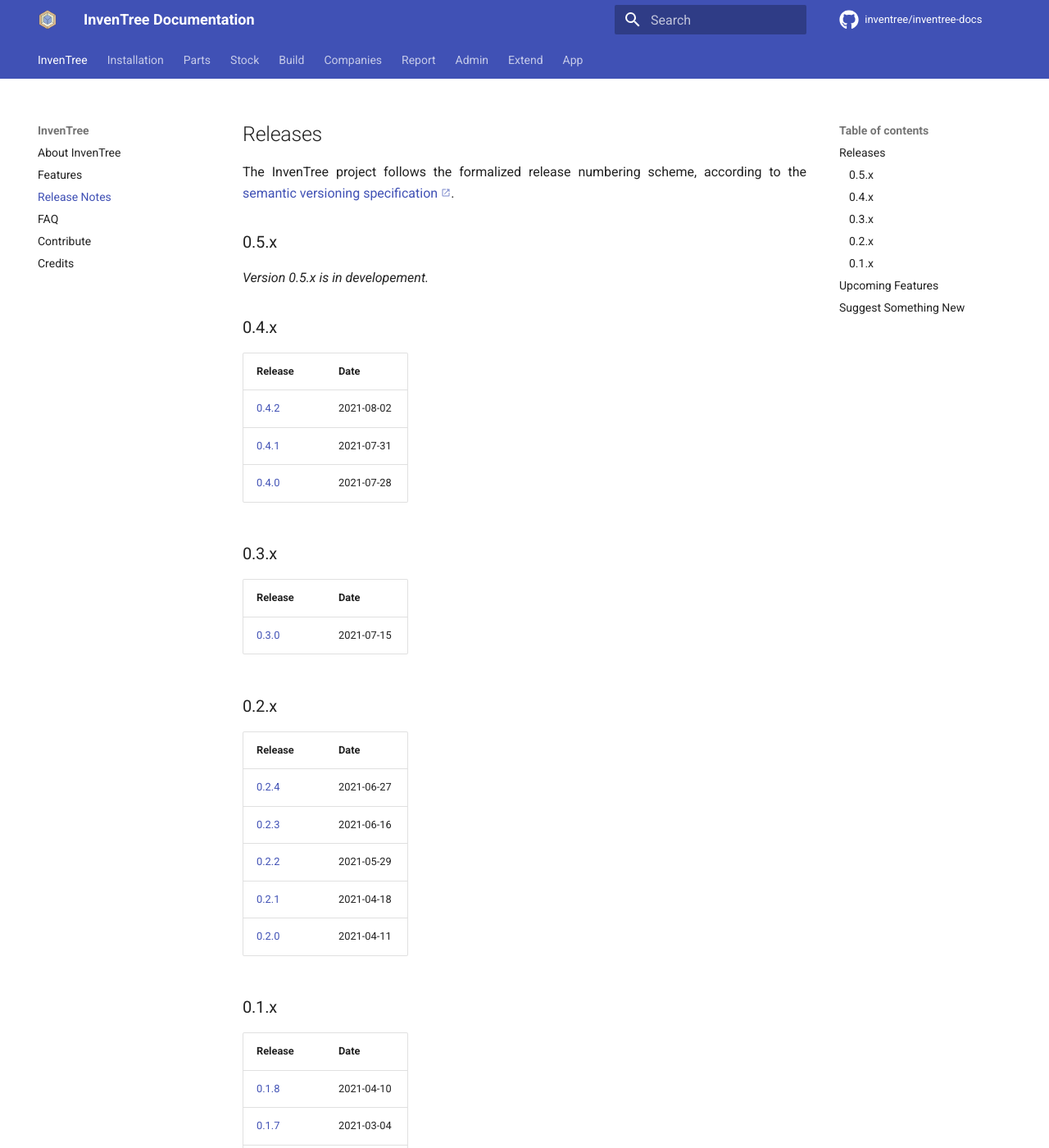
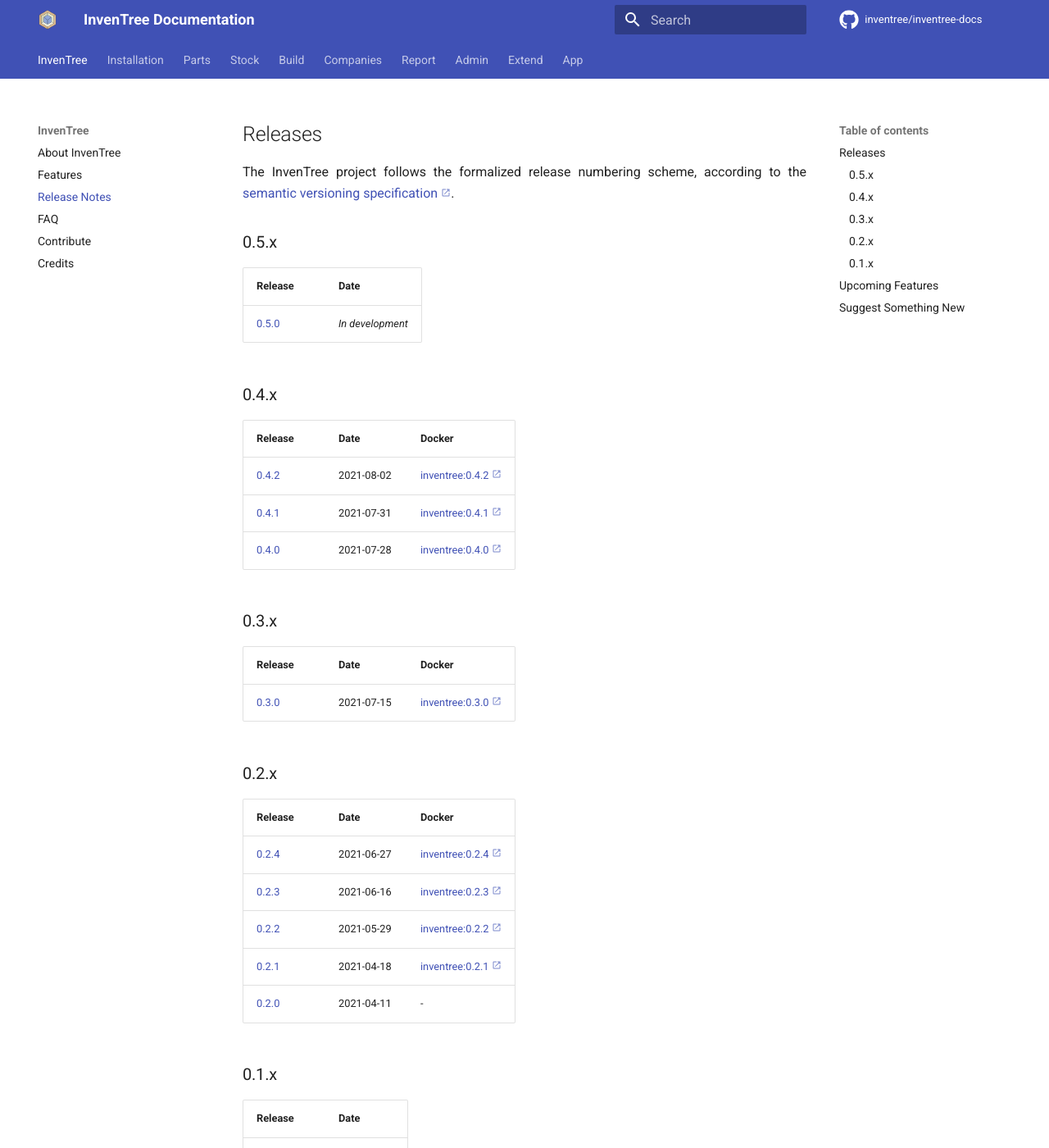
Before and after one commit to inventree/inventree-docs, an MkDocs documentation site: the page built from docs/releases/release_notes.md, in a window 1280 px wide and 1400 px high. Shown: the whole window at 82% size. Built offline with MkDocs 1.6.1 and Material for MkDocs 9.7.7, drawn with Linux system fonts in a browser that asks for light colours; a script that is not in the unit is left out; comment, search, counter and statistics services are not loaded.

Commit message:
Add docker links for releases

```diff
--- a/docs/releases/release_notes.md
+++ b/docs/releases/release_notes.md
@@ -8,31 +8,33 @@
 
 ### 0.5.x
 
-*Version 0.5.x is in developement.*
+| Release | Date |
+| --- | --- |
+| [0.5.0](./0.5.0.md) | *In development* |
 
 ### 0.4.x
 
-| Release | Date |
-| --- | --- |
-| [0.4.2](./0.4.2.md) | 2021-08-02 |
-| [0.4.1](./0.4.1.md) | 2021-07-31 |
-| [0.4.0](./0.4.0.md) | 2021-07-28 |
+| Release | Date | Docker |
+| --- | --- | --- |
+| [0.4.2](./0.4.2.md) | 2021-08-02 | [inventree:0.4.2](https://hub.docker.com/layers/inventree/inventree/0.4.2/images/sha256-987c656ec21cc8f8dc1c1d74d5443368161b6ef27cb823edcbcddd5aa28ccf6c?context=explore) |
+| [0.4.1](./0.4.1.md) | 2021-07-31 | [inventree:0.4.1](https://hub.docker.com/layers/inventree/inventree/0.4.1/images/sha256-fa0560d4b1fa99c5e49f8d1b1f78893ef0361db7a05f92aed08d1a405fe715c4?context=explore) |
+| [0.4.0](./0.4.0.md) | 2021-07-28 | [inventree:0.4.0](https://hub.docker.com/layers/inventree/inventree/0.4.0/images/sha256-475cbd226b4a2ac2a23106e33d84497642b1e373a9d7521e6773c1ea4d0b32c9?context=explore) |
 
 ### 0.3.x
 
-| Release | Date |
-| ------- | ---- |
-| [0.3.0](./0.3.0.md) | 2021-07-15 |
+| Release | Date | Docker |
+| ------- | ---- | --- |
+| [0.3.0](./0.3.0.md) | 2021-07-15 | [inventree:0.3.0](https://hub.docker.com/layers/inventree/inventree/0.3.0/images/sha256-b442a236fbc4b91e1e5fdbba2a080655e30447422aaa2e32cd6053571900b2c3?context=explore) |
 
 ### 0.2.x
 
-| Release | Date |
-| --- | --- |
-| [0.2.4](./0.2.4.md) | 2021-06-27 |
-| [0.2.3](./0.2.3.md) | 2021-06-16 |
-| [0.2.2](./0.2.2.md) | 2021-05-29 |
-| [0.2.1](./0.2.1.md) | 2021-04-18 |
-| [0.2.0](./0.2.0.md) | 2021-04-11 |
+| Release | Date | Docker |
+| --- | --- | --- |
+| [0.2.4](./0.2.4.md) | 2021-06-27 | [inventree:0.2.4](https://hub.docker.com/layers/inventree/inventree/0.2.4/images/sha256-a7a9f860d4ef47cda83ca79edc147a6b7d4c86860cd92d37e5e4fc5bec95da82?context=explore) |
+| [0.2.3](./0.2.3.md) | 2021-06-16 | [inventree:0.2.3](https://hub.docker.com/layers/inventree/inventree/0.2.3/images/sha256-527c78eb7e32cbf67f82ba5226f9a9486c1de58c03057c7c9edc7626f6127f02?context=explore) |
+| [0.2.2](./0.2.2.md) | 2021-05-29 | [inventree:0.2.2](https://hub.docker.com/layers/inventree/inventree/0.2.2/images/sha256-cd6f13de516ceae53dbe9e4d1ff014a040f71f5651e7099e9299f2e678a51209?context=explore) |
+| [0.2.1](./0.2.1.md) | 2021-04-18 | [inventree:0.2.1](https://hub.docker.com/layers/inventree/inventree/0.2.1/images/sha256-ea6932dd19864df2a7918f244ec5e5b3eeb06d2c9e4892bdcc7d4b491721b4e6?context=explore) |
+| [0.2.0](./0.2.0.md) | 2021-04-11 | - |
 
 ### 0.1.x
 
```
Also changed, not shown: other parts of docs/releases/release_notes.md (+1 -1 lines), docs/releases/0.5.0.md (added, +7 -0 lines).
